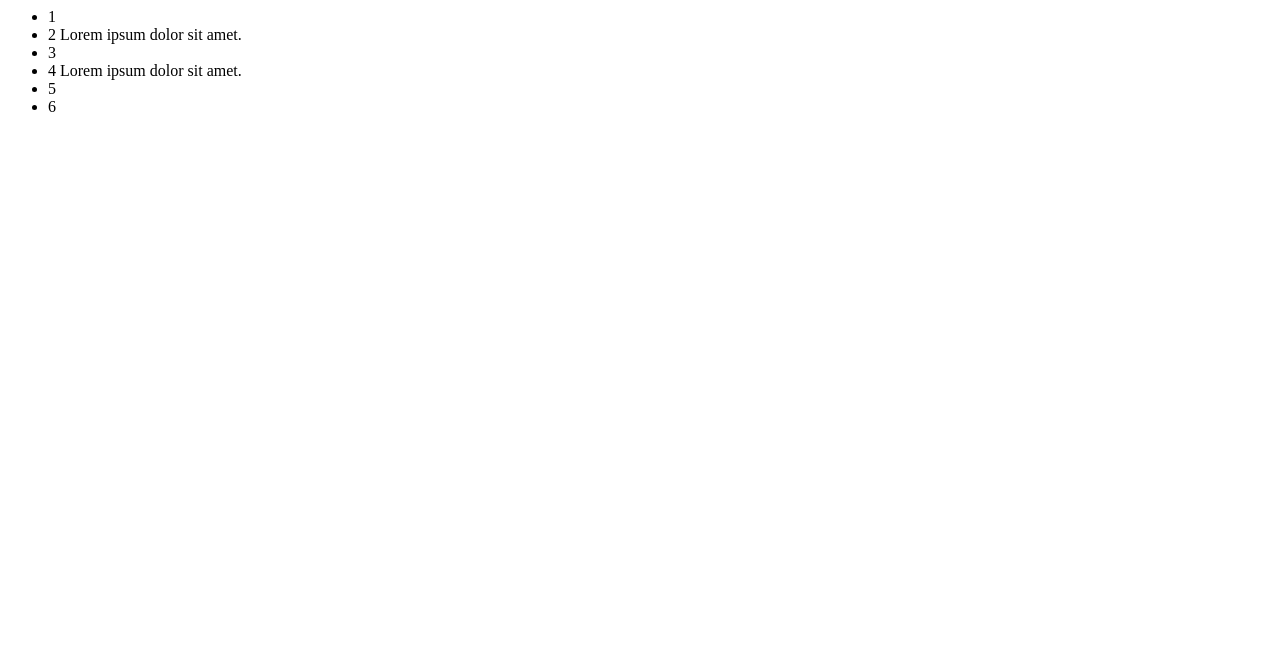
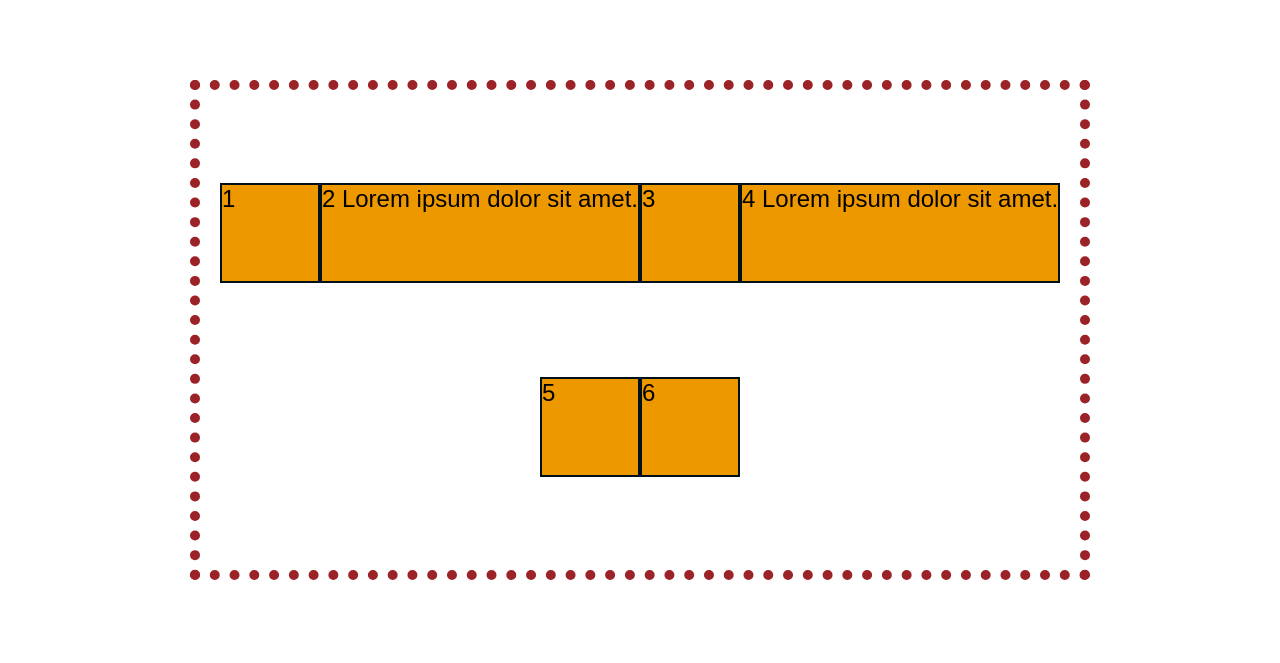
Before and after one commit to Elysemelissa/flexbox-grid, a plain HTML site: page index.html in a window 1280 px wide. Drawn offline with Linux system fonts and the light colour scheme.

Commit message:
played around with flexbox properties on ul element

```diff
--- a/index.html
+++ b/index.html
@@ -1,3 +1,15 @@
+<!DOCTYPE html>
+<html lang="en">
+
+<head>
+  <meta charset="UTF-8">
+  <meta http-equiv="X-UA-Compatible" content="IE=edge">
+  <meta name="viewport" content="width=device-width, initial-scale=1.0">
+  <link rel="stylesheet" href="stylesheets/style.css">
+  <title>Flexbox</title>
+</head>
+
+<body>
   <ul>
     <li>1</li>
     <li class="flex2">2 Lorem ipsum dolor sit amet.</li>
@@ -6,3 +18,6 @@
     <li class="flex2">5</li>
     <li>6</li>
   </ul>
+</body>
+
+</html>
--- a/stylesheets/style.css
+++ b/stylesheets/style.css
@@ -24,6 +24,11 @@ ul {
   border: 10px dotted #9b2226;
   width: 900px;
   height: 500px;
+  display: flex;
+  flex-flow: row wrap; /* what happens when screen gets too long */
+  justify-content: center;
+  align-items: center; /* centering vertically */
+  align-content: space-evenly; /* removes space between rows. 'center' also an option */
 }
 
 /* set a border and background color to see each LI. Min-width and min-height are not necessarily a good idea in flexbox, but they are needed for the demo to better see the properties work. */
```
Lines whose indentation alone changed are shown as unchanged.
